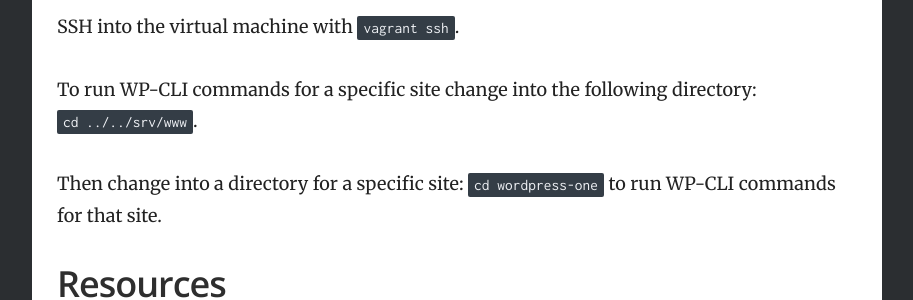
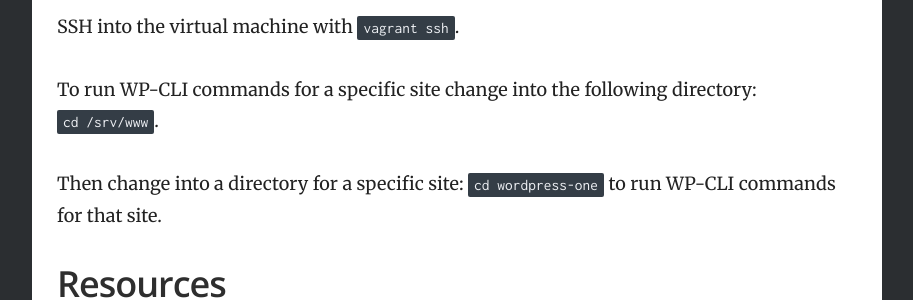
Before and after one commit to Varying-Vagrant-Vagrants/varyingvagrantvagrants.org, a Jekyll site: the page built from docs/en-US/references/wpcli.md, in a window 1280 px wide. Shown: the part 1669-1969 px from the top of the page, without its empty margins (333-1246 px from the left). Built offline with Jekyll 4.4.1, drawn with Linux system fonts in a browser that asks for light colours.

Commit message:
root path

```diff
--- a/docs/en-US/references/wpcli.md
+++ b/docs/en-US/references/wpcli.md
@@ -43,7 +43,7 @@ We recommend adding a new git remote to the repository, so that you can push cha
 
 SSH into the virtual machine with `vagrant ssh`.
 
-To run WP-CLI commands for a specific site change into the following directory: `cd ../../srv/www`.
+To run WP-CLI commands for a specific site change into the following directory: `cd /srv/www`.
 
 Then change into a directory for a specific site: `cd wordpress-one` to run WP-CLI commands for that site.
 
```
